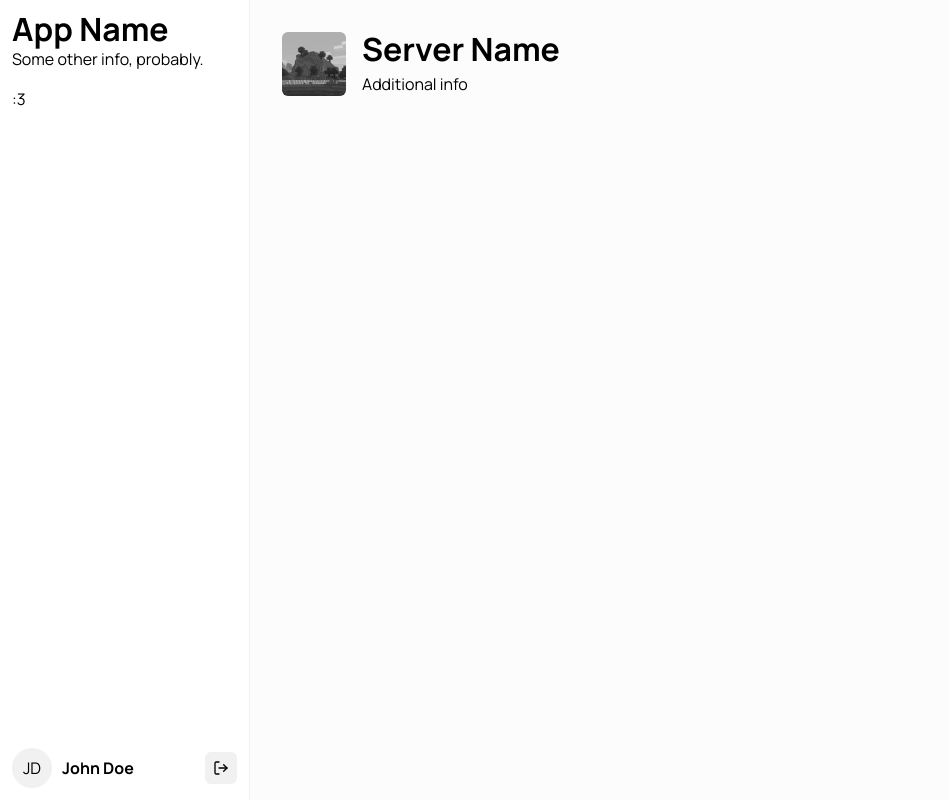
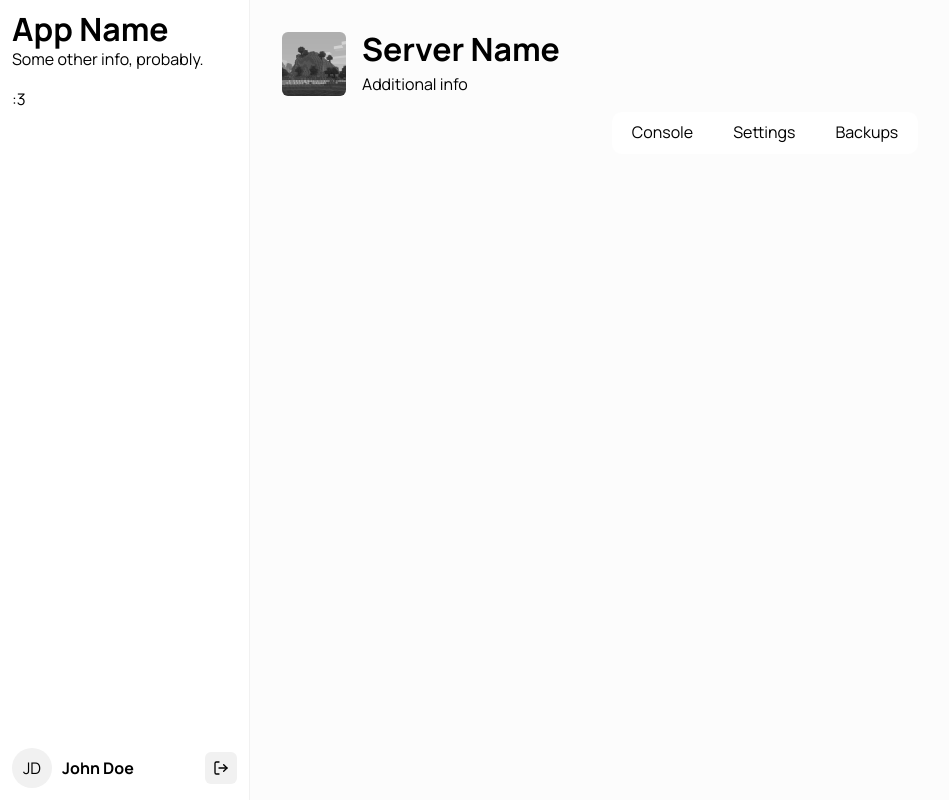
Before and after one commit to ScaffoldMC/ScaffoldMC, a Next.js app in the folder apps/web/: page /dashboard/1 in a window 1280 px wide. Shown: the whole page, without its empty margins (0-949 px from the left). Built offline with nearby package versions, Linux system fonts and the light colour scheme.

Commit message:
Add tabs to page

```diff
--- a/apps/web/app/dashboard/[slug]/page.module.css
+++ b/apps/web/app/dashboard/[slug]/page.module.css
@@ -1,3 +1,9 @@
+.page {
+	display: flex;
+	flex-direction: column;
+	gap: 16px;
+}
+
 .title {
 	display: flex;
 	gap: 16px;
--- a/apps/web/app/dashboard/[slug]/page.tsx
+++ b/apps/web/app/dashboard/[slug]/page.tsx
@@ -3,6 +3,13 @@ import {
 	AvatarFallback,
 	AvatarImage,
 } from "@/components/atoms/avatar/avatar";
+
+import {
+	Tabs,
+	TabsContent,
+	TabsList,
+	TabsTrigger,
+} from "@/components/organisms/tabs/tabs";
 
 import styles from "./page.module.css";
 
@@ -13,7 +20,7 @@ export default async function Page({
 }) {
 	const { slug } = await params;
 	return (
-		<div>
+		<div className={styles.page}>
 			<div className={styles.title}>
 				<Avatar size={64} shape="square">
 					<AvatarFallback>?</AvatarFallback>
@@ -24,6 +31,23 @@ export default async function Page({
 					<p>Additional info</p>
 				</div>
 			</div>
+
+			<Tabs>
+				<TabsList>
+					<TabsTrigger value="console">Console</TabsTrigger>
+					<TabsTrigger value="settings">Settings</TabsTrigger>
+					<TabsTrigger value="backups">Backups</TabsTrigger>
+				</TabsList>
+				<TabsContent value="console">
+					<b>Console</b>
+				</TabsContent>
+				<TabsContent value="settings">
+					<b>Settings</b>
+				</TabsContent>
+				<TabsContent value="backups">
+					<b>Backups</b>
+				</TabsContent>
+			</Tabs>
 		</div>
 	);
 }
```
